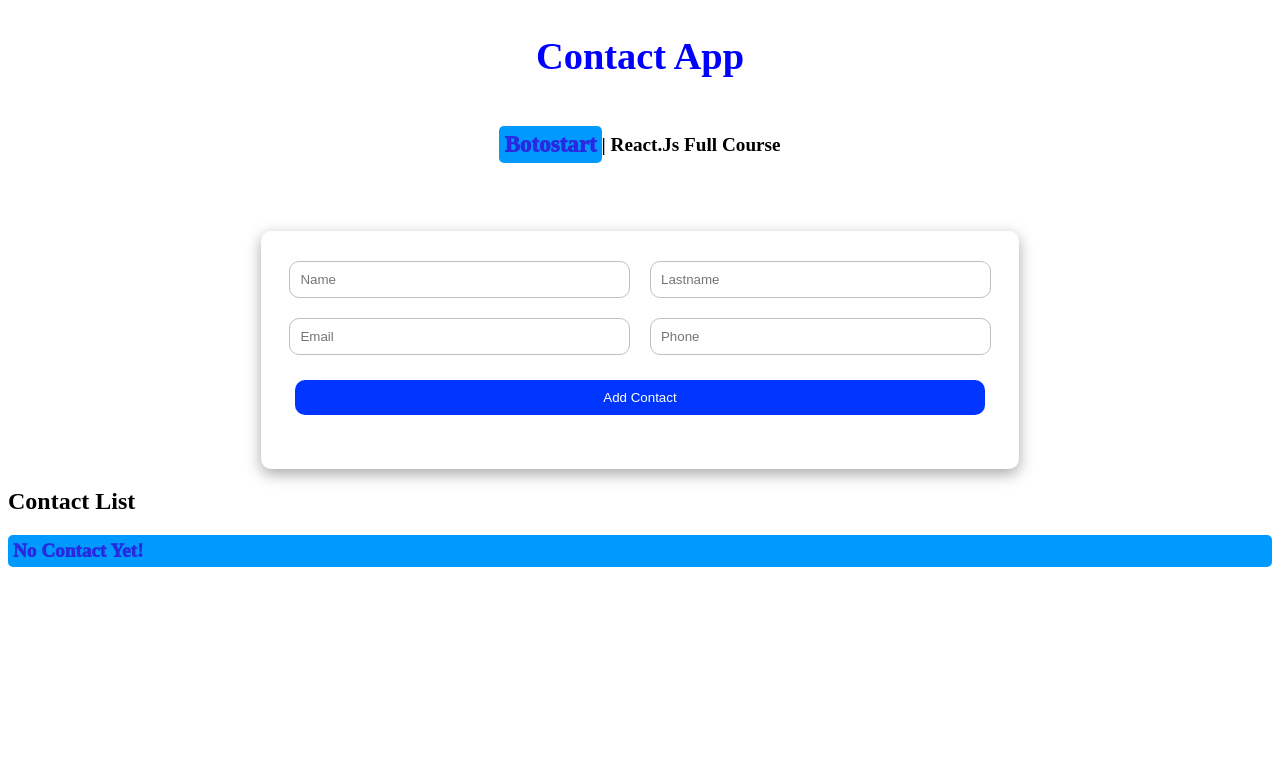
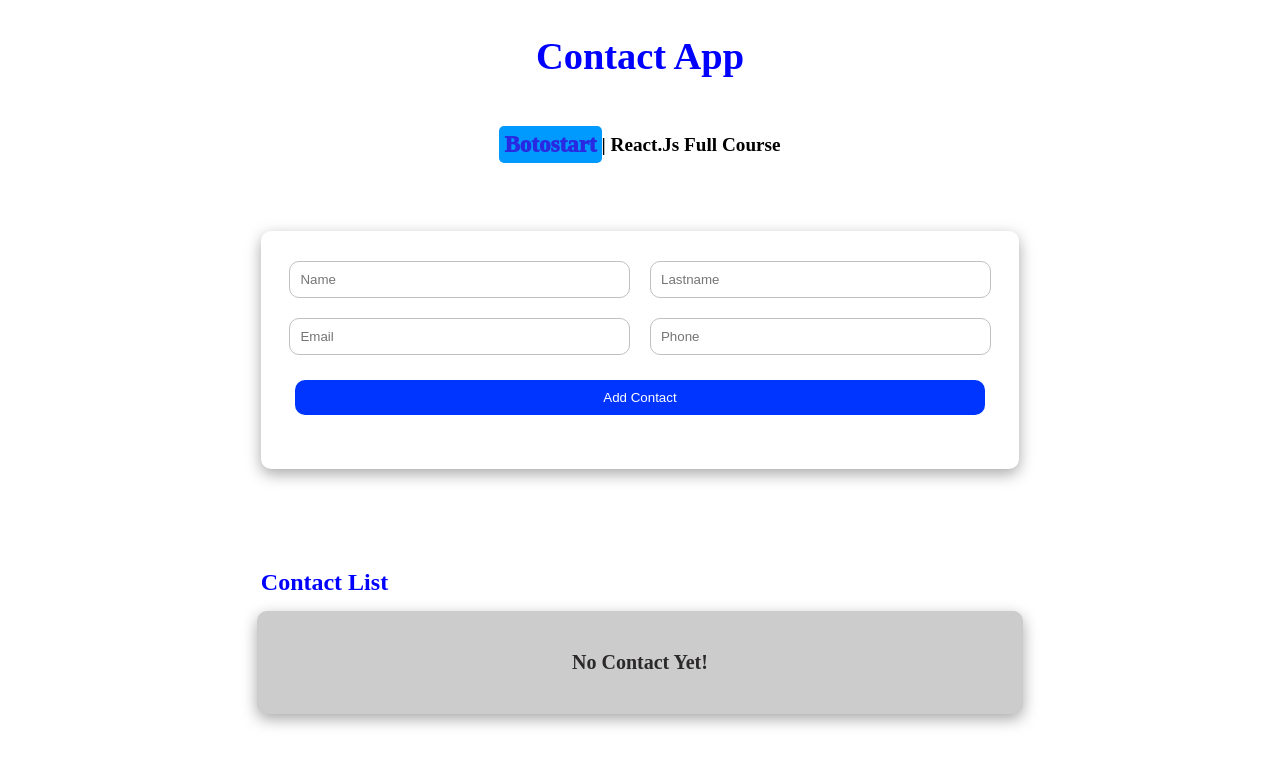
Before and after one commit to alirezaprime/contact-app, a React (Vite) app: page / in a window 1280 px wide. Shown: the top 766 px of the page. Built offline with nearby package versions, Linux system fonts and the light colour scheme.

Commit message:
ta ghable az ezefe kardane list mokhatabin

```diff
--- a/src/App.jsx
+++ b/src/App.jsx
@@ -1,7 +1,6 @@
 import { useState } from "react";
 import Header from "./Header";
 import Form from "./Form.jsx";
-
 import ListContact from "./ListContact";
 
 function App() {
--- a/src/Form.module.css
+++ b/src/Form.module.css
@@ -8,6 +8,7 @@
   text-align: center;
   margin: auto;
   border-radius: 10px;
+  margin-bottom: 100px;
   box-shadow: rgba(0, 0, 0, 0.35) 0px 5px 15px;
 }
 .parent {
--- a/src/Header.jsx
+++ b/src/Header.jsx
@@ -5,7 +5,7 @@ function Header() {
     <div className={styles.header}>
       <h1>contact App</h1>
       <div className={styles.subheader}>
-        <p>botostart</p>
+        <p className={styles.p}>botostart</p>
         <span>| react.js full course</span>
       </div>
       <br />
--- a/src/Header.module.css
+++ b/src/Header.module.css
@@ -5,7 +5,7 @@
   text-align: center;
   font-size: larger;
 }
-p {
+.p {
   color: rgb(41 41 225);
   border-radius: 5px;
   padding: 5px;
--- a/src/ListContact.jsx
+++ b/src/ListContact.jsx
@@ -1,10 +1,11 @@
-// import "./ListContact.css";
+import styles from "./ListContact.module.css";
+
 function ListContact() {
   return (
     <div>
-      <h2>contact list</h2>
-      <div>
-        <p>no contact yet!</p>
+      <h2 className={styles.h2}>contact list</h2>
+      <div className={styles.containerlc}>
+        <p className={styles.plc}>no contact yet!</p>
       </div>
     </div>
   );
--- /dev/null
+++ b/src/ListContact.module.css
@@ -0,0 +1,24 @@
+.containerlc {
+  margin: auto;
+  text-align: center;
+  width: 59%;
+  border-radius: 10px;
+  padding: 20px 10px 20px 10px;
+  margin-top: 15px;
+  background-color: rgb(204, 204, 204);
+  margin-bottom: 25px;
+  box-shadow: rgba(0, 0, 0, 0.35) 0px 5px 15px;
+  font-size: 20px;
+  font-weight: 600;
+}
+
+.h2 {
+  color: blue;
+  width: 60%;
+  margin-top: 10px;
+  margin: auto;
+  display: flex;
+}
+.plc {
+  color: rgb(44, 41, 41);
+}
```
